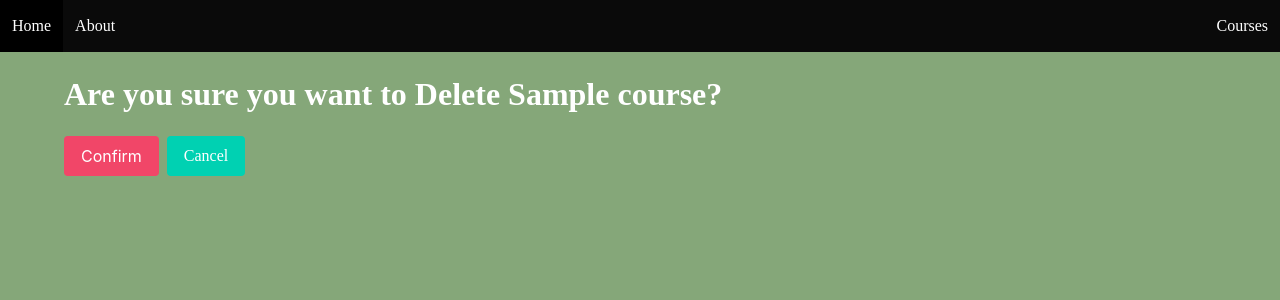
After one commit to tjphillips08/Approach-App, a Django app: page /courses/1/delete in a window 1280 px wide. The commit adds this page. Shown: the top 300 px of the page. Run offline with Django 4.2, Linux system fonts and the light colour scheme; tables that the repository leaves empty hold one stand-in row (values such as "Sample post"); some web fonts are replaced.

Commit message:
delete course created

```diff
--- /dev/null
+++ b/main_app/templates/course_delete_confirmation.html
@@ -0,0 +1,12 @@
+{% extends 'base.html' %} {% block content %}
+<h1 class="title pt-5">Are you sure you want to Delete {{course.name}}?</h1>
+<form method="post">
+    {% csrf_token %}
+    <div class="buttons">
+    <!-- confirm artist delete -->
+        <input class="button is-danger" type="submit" value="Confirm" />
+        <!-- Redirect back to detail on cancel -->
+        <a class="button is-primary" href="{% url 'course_detail' course.pk %}">Cancel</a>
+    </div>
+</form>
+{% endblock %}
--- a/main_app/templates/course_detail.html
+++ b/main_app/templates/course_detail.html
@@ -13,7 +13,7 @@
                 <i class="fas fa-edit"></i>
             </span>
         </a>
-        <a href="" class="button is-danger">
+        <a href="/courses/{{course.id}}/delete" class="button is-danger">
             <span class="icon">
                 <i class="fas fa-trash-alt"></i>
             </span>
--- a/main_app/urls.py
+++ b/main_app/urls.py
@@ -9,4 +9,5 @@ urlpatterns = [
     path('courses/new/', views.CourseCreate.as_view(), name="course_create"),
     path('courses/<int:pk>/', views.CourseDetail.as_view(), name="course_detail"),
     path('courses/<int:pk>/update', views.CourseUpdate.as_view(), name="course_update"),
+    path('courses/<int:pk>/delete', views.CourseDelete.as_view(), name="course_delete"),
 ]
--- a/main_app/views.py
+++ b/main_app/views.py
@@ -3,7 +3,7 @@ from django.views import View
 from django.http import HttpResponse
 from django.views.generic.base import TemplateView
 from .models import Course
-from django.views.generic.edit import CreateView, UpdateView
+from django.views.generic.edit import CreateView, UpdateView, DeleteView
 from django.views.generic import DetailView
 from django.urls import reverse
 
@@ -51,3 +51,10 @@ class CourseUpdate(UpdateView):
     template_name = "course_update.html"
     def get_success_url(self):
         return reverse('course_detail', kwargs={'pk': self.object.pk})
+
+
+
+class CourseDelete(DeleteView):
+    model = Course
+    template_name = "course_delete_confirmation.html"
+    success_url = "/courses/"
```
